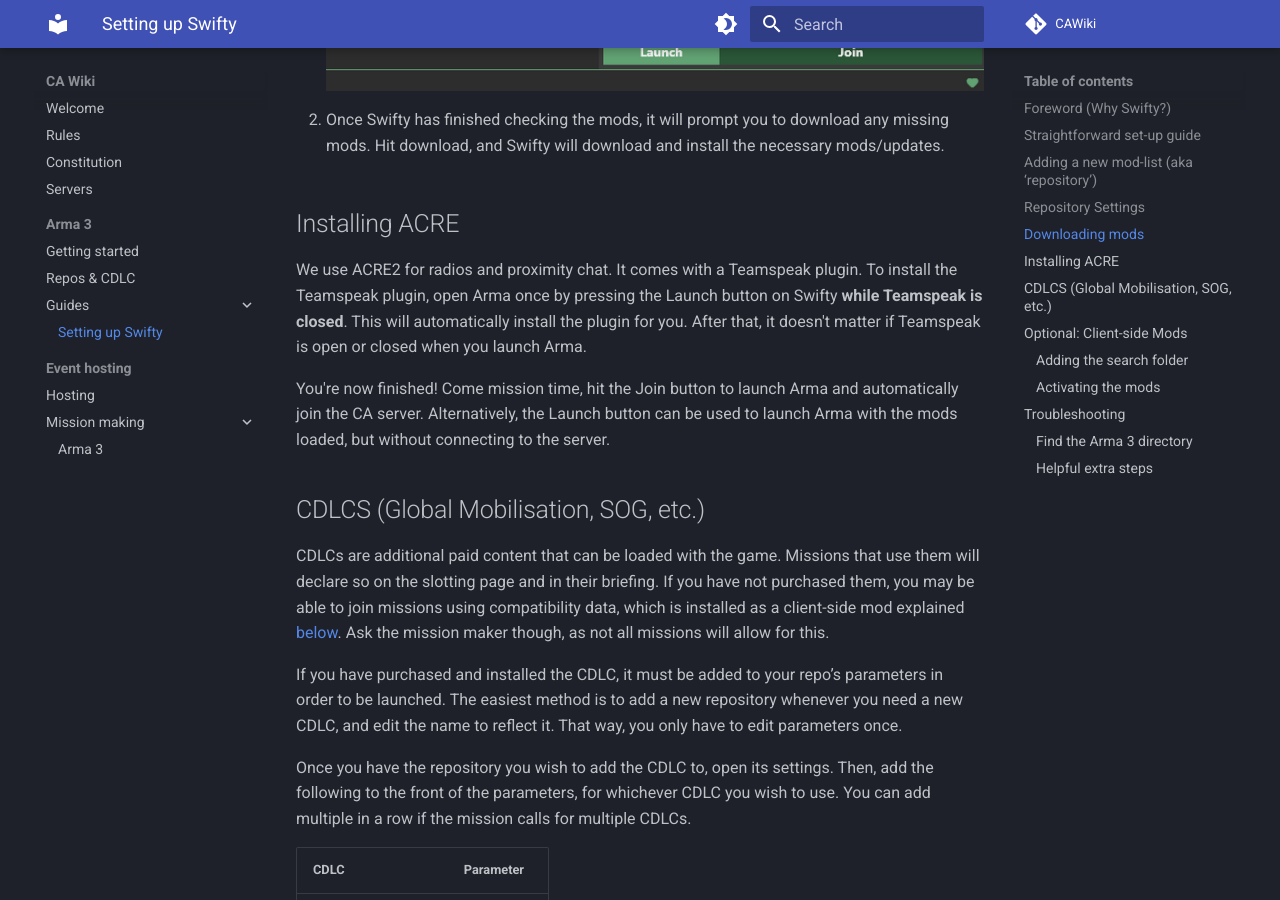
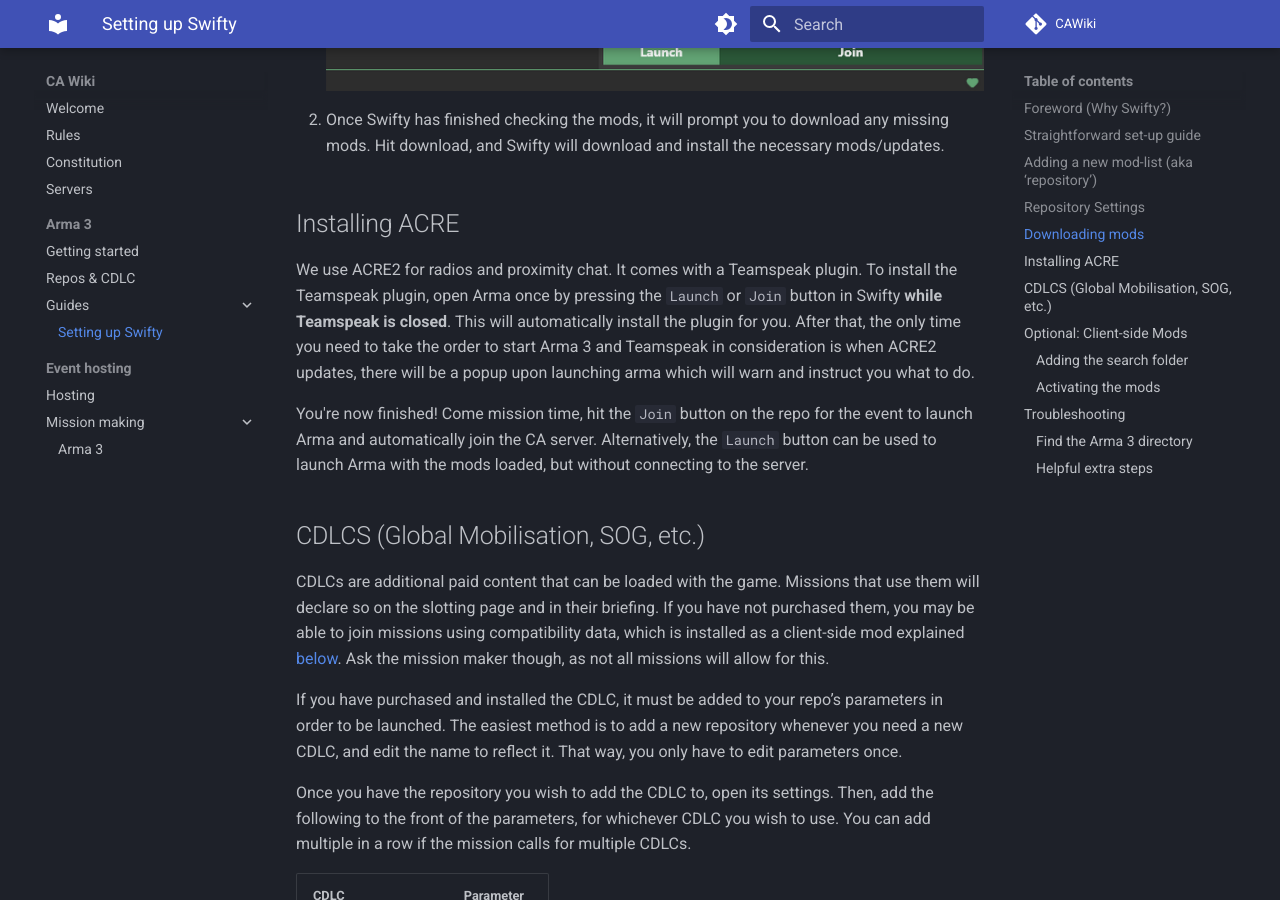
Before and after one commit to TheEchoCode/CAWiki, an MkDocs documentation site: the page built from docs/arma_3/swifty_getting_started.md, in a window 1280 px wide and 900 px high, scrolled down 4097 px. Built offline with MkDocs 1.6.1 and Material for MkDocs 9.7.7, drawn with Linux system fonts in a browser that asks for light colours; plug-ins that fetch from the network failed and are left out; comment, search, counter and statistics services are not loaded.

```diff
--- a/docs/arma_3/swifty_getting_started.md
+++ b/docs/arma_3/swifty_getting_started.md
@@ -86,9 +86,9 @@ Your Swifty is now configured and you can start adding mod-lists (aka “reposit
 
 ## Installing ACRE
 
-We use ACRE2 for radios and proximity chat. It comes with a Teamspeak plugin. To install the Teamspeak plugin, open Arma once by pressing the Launch button on Swifty **while Teamspeak is closed**. This will automatically install the plugin for you. After that, it doesn't matter if Teamspeak is open or closed when you launch Arma.
+We use ACRE2 for radios and proximity chat. It comes with a Teamspeak plugin. To install the Teamspeak plugin, open Arma once by pressing the ``Launch`` or ``Join`` button in Swifty **while Teamspeak is closed**. This will automatically install the plugin for you. After that, the only time you need to take the order to start Arma 3 and Teamspeak in consideration is when ACRE2 updates, there will be a popup upon launching arma which will warn and instruct you what to do.
 
-You're now finished! Come mission time, hit the Join button to launch Arma and automatically join the CA server. Alternatively, the Launch button can be used to launch Arma with the mods loaded, but without connecting to the server.
+You're now finished! Come mission time, hit the ``Join`` button on the repo for the event to launch Arma and automatically join the CA server. Alternatively, the ``Launch`` button can be used to launch Arma with the mods loaded, but without connecting to the server.
 
 ## CDLCS (Global Mobilisation, SOG, etc.)
 
```
Also changed, not shown: docs/arma_3/getting_started.md (+4 -0 lines).
